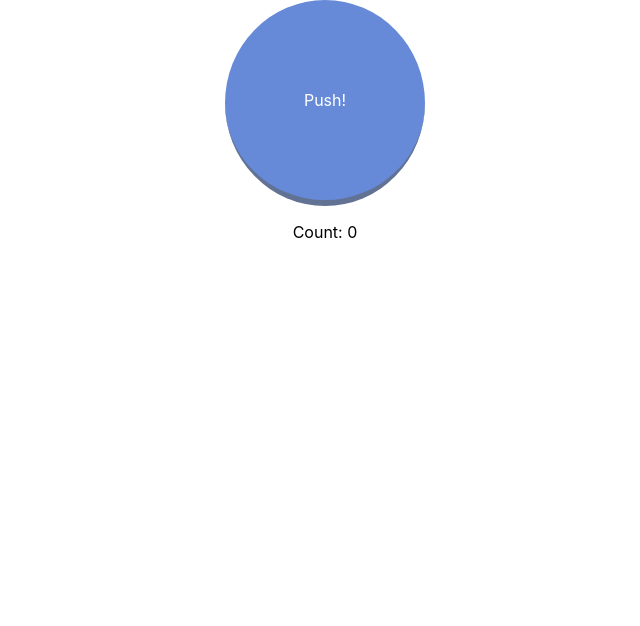
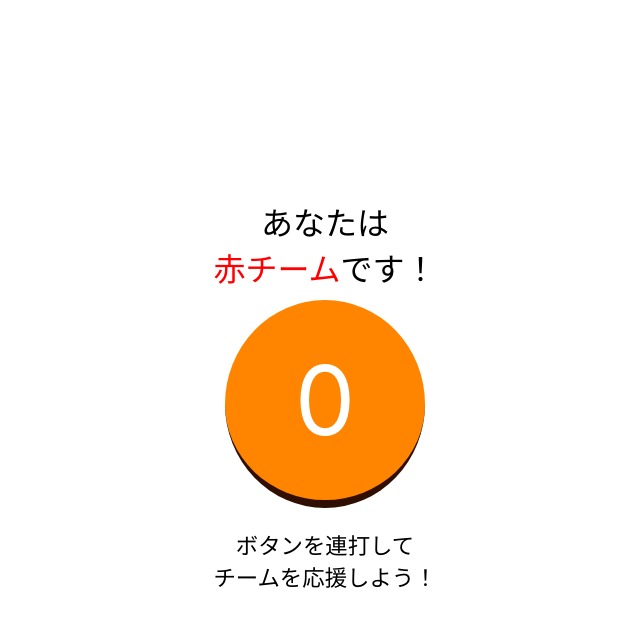
Before and after one commit to KoukiFurukawa/squat_squad, a React app in the folder squatSquad/: page /button in a window 1280 px wide. Shown: the top 626 px of the page, without its empty margins (315-955 px from the left). Built offline with nearby package versions, Linux system fonts and the light colour scheme; the HTML template or start-up script is replaced by a standard one.

Commit message:
連打ボタンの実装（チームはハードコーディング）

```diff
--- a/squatSquad/src/App.tsx
+++ b/squatSquad/src/App.tsx
@@ -7,7 +7,7 @@ import Home from './components/Home/Home';
 import Squat from './components/SquatScreen/SquatScreen';
 import Result from './components/Result/Result';
 import ReadQR from './components/ReadQR/ReadQR';
-import CounterButton from './components/CounterButtonButton/CounterButton';
+import CounterButton from './components/CounterButton/CounterButton';
 
 function App() {
   return (
--- /dev/null
+++ b/squatSquad/src/components/CounterButton/CounterButton.css
@@ -0,0 +1,58 @@
+.container {
+  display: flex;
+  flex-direction: column;
+  justify-content: center;
+  align-items: center;
+  height: 100vh;
+}
+
+.red-team {
+  color: red;
+}
+
+.blue-team {
+  color: blue;
+}
+
+.main-message {
+  text-align: center;
+  font-size: 2em;
+  margin: 0 0 10px 0;
+}
+
+.message {
+  text-align: center;
+  font-size: 1.4em;
+  margin: 0 0 10px 0;
+}
+
+.btn-square-shadow {
+  display: inline-block;
+  width: 200px;
+  height: 200px;
+  line-height: 200px;
+  text-align: center;
+  text-decoration: none;
+  background: #ff8400;
+  color: #FFF;
+  border-bottom: solid 8px #300f00;
+  border-radius: 50%;
+  font-size: 6em;
+  margin-bottom: 20px;
+  transition: background 0.3s;
+}
+
+.btn-square-shadow.active {
+  background: #e07400;
+}
+
+.btn-square-shadow:active {
+  -webkit-transform: translateY(4px);
+  transform: translateY(4px);
+  box-shadow: 0px 0px 1px rgba(0, 0, 0, 0.2);
+  border-bottom: none;
+}
+
+p {
+  margin: 0;
+}
--- /dev/null
+++ b/squatSquad/src/components/CounterButton/CounterButton.tsx
@@ -0,0 +1,47 @@
+import React, { useState } from 'react';
+import './CounterButton.css';
+
+const CounterButton: React.FC = () => {
+    //////////////////////
+    const teamName = '赤';
+    //////////////////////
+    const [count, setCount] = useState(0);
+    const [isPressed, setIsPressed] = useState(false);
+
+    const handleMouseDown = () => {
+        setIsPressed(true);
+    };
+
+    const handleMouseUp = () => {
+        setIsPressed(false);
+    };
+
+    const handleClick = () => {
+        setCount(count + 1);
+    };
+
+    const teamClass = teamName === '赤' ? 'red-team' : 'blue-team';
+
+    return (
+        <div className="container">
+            <p className="main-message">
+                あなたは<br />
+                <span className={teamClass}>{teamName}チーム</span>です！
+            </p>
+            <a
+                href="#"
+                className={`btn-square-shadow ${isPressed ? 'active' : ''}`}
+                onMouseDown={handleMouseDown}
+                onMouseUp={handleMouseUp}
+                onClick={handleClick}
+            >
+                {count}
+            </a>
+            <p className="message">
+                ボタンを連打して<br />チームを応援しよう！
+            </p>
+        </div>
+    );
+};
+
+export default CounterButton;
--- a/squatSquad/src/components/CounterButtonButton/CounterButton.css
+++ /dev/null
@@ -1,32 +0,0 @@
-.container {
-  text-align: center;
-}
-
-.btn-square-shadow {
-  display: inline-block;
-  width: 200px;
-  /* 幅を指定 */
-  height: 200px;
-  /* 高さを指定 */
-  line-height: 200px;
-  /* テキストを中央に配置 */
-  text-align: center;
-  text-decoration: none;
-  background: #668ad8;
-  /* ボタン色 */
-  color: #FFF;
-  border-bottom: solid 6px #627295;
-  border-radius: 50%;
-  /* 円形にする */
-  font-size: 1em;
-}
-
-.btn-square-shadow:active {
-  /* ボタンを押したとき */
-  -webkit-transform: translateY(4px);
-  transform: translateY(4px);
-  /* 下に動く */
-  box-shadow: 0px 0px 1px rgba(0, 0, 0, 0.2);
-  /* 影を小さく */
-  border-bottom: none;
-}
--- a/squatSquad/src/components/CounterButtonButton/CounterButton.tsx
+++ /dev/null
@@ -1,22 +0,0 @@
-// CounterButton.tsx
-import React, { useState } from 'react';
-import './CounterButton.css';
-
-const CounterButton: React.FC = () => {
-    const [count, setCount] = useState(0);
-
-    const handleClick = () => {
-        setCount(count + 1);
-    };
-
-    return (
-        <div className="container">
-            <a href="#" className="btn-square-shadow" onClick={handleClick}>
-                Push!
-            </a>
-            <p>Count: {count}</p>
-        </div>
-    );
-};
-
-export default CounterButton;
```
Also changed, not shown: squatSquad/static/js/main.js.
